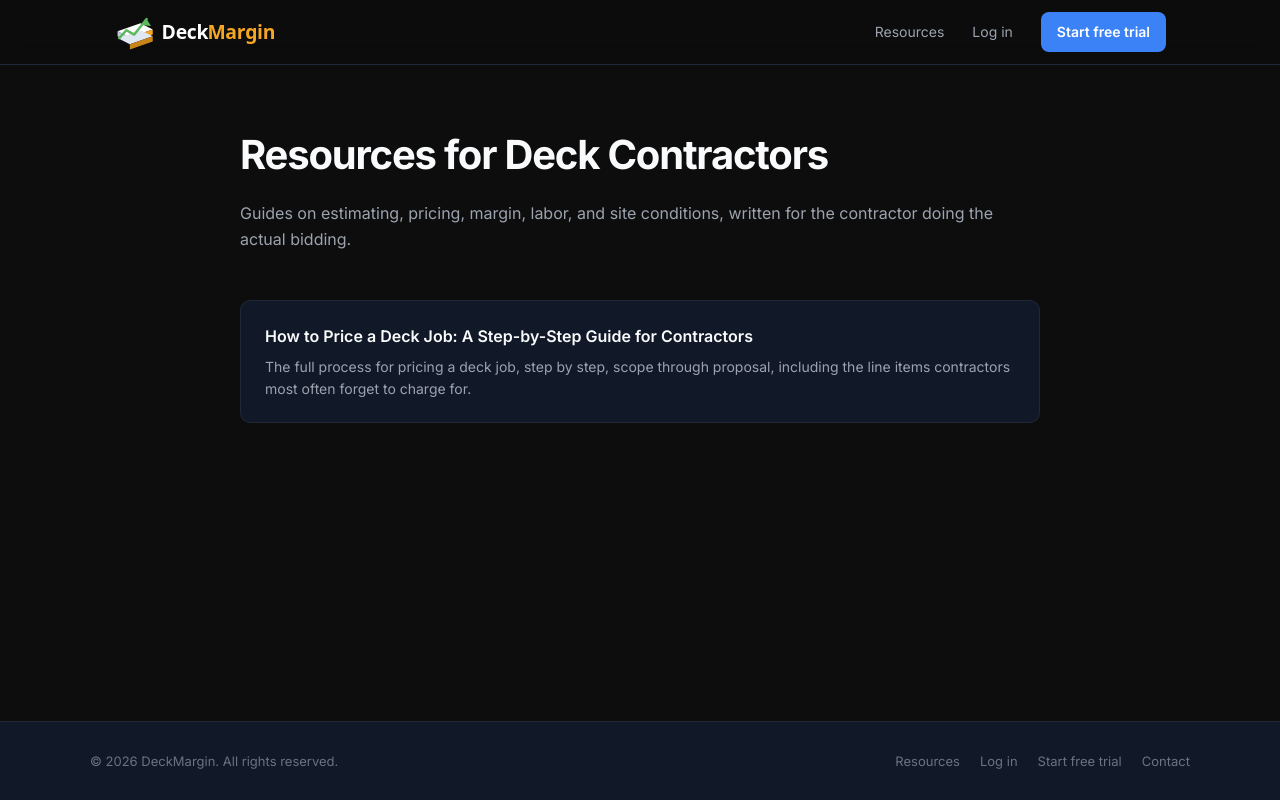
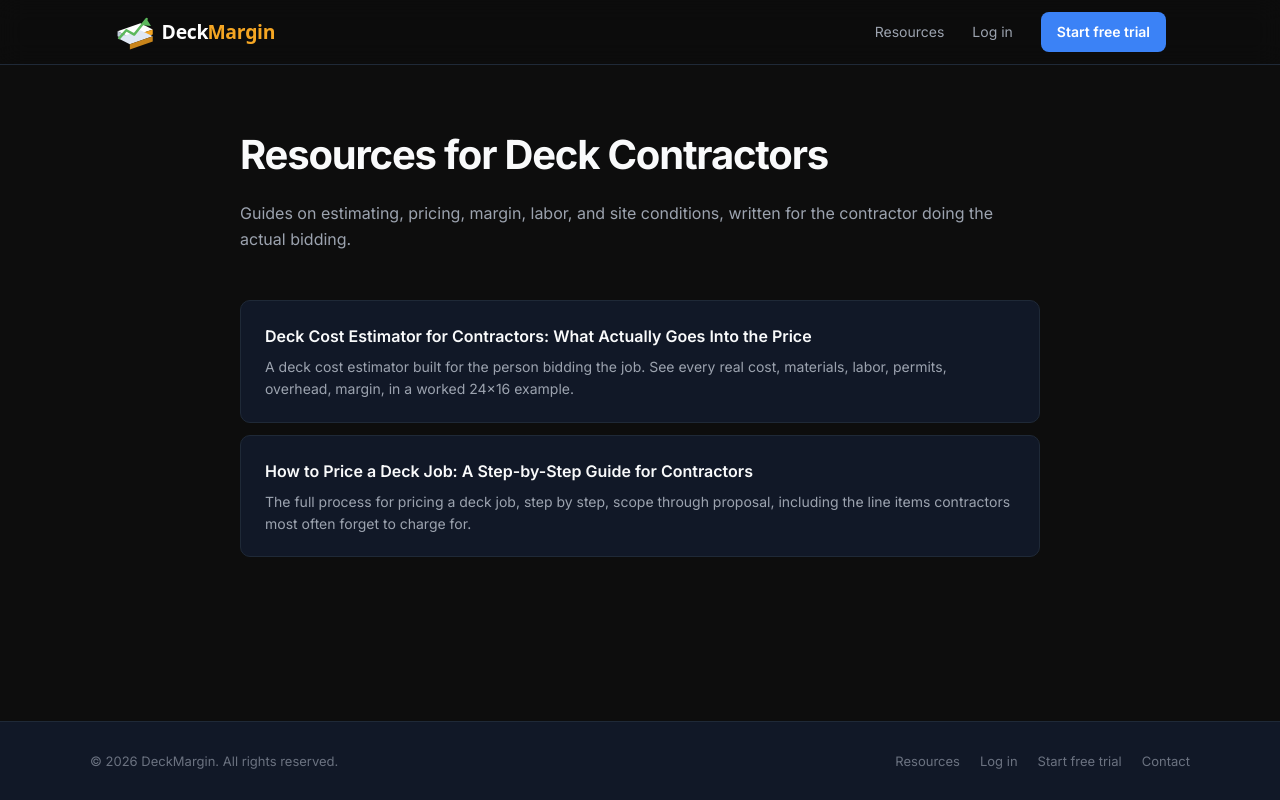
Before and after one commit to Carloslourenco218/deckmargin-app, a Next.js app: page /resources in a window 1280 px wide. Built offline with nearby package versions, Linux system fonts and the light colour scheme.

Commit message:
feat: publish deck-cost-estimator as first article on resources index

```diff
--- a/app/resources/page.tsx
+++ b/app/resources/page.tsx
@@ -18,6 +18,7 @@ export const metadata: Metadata = {
  * ...
  */
 const published = [
+  "deck-cost-estimator",
   "how-to-price-a-deck-job",
 ];
 
```
